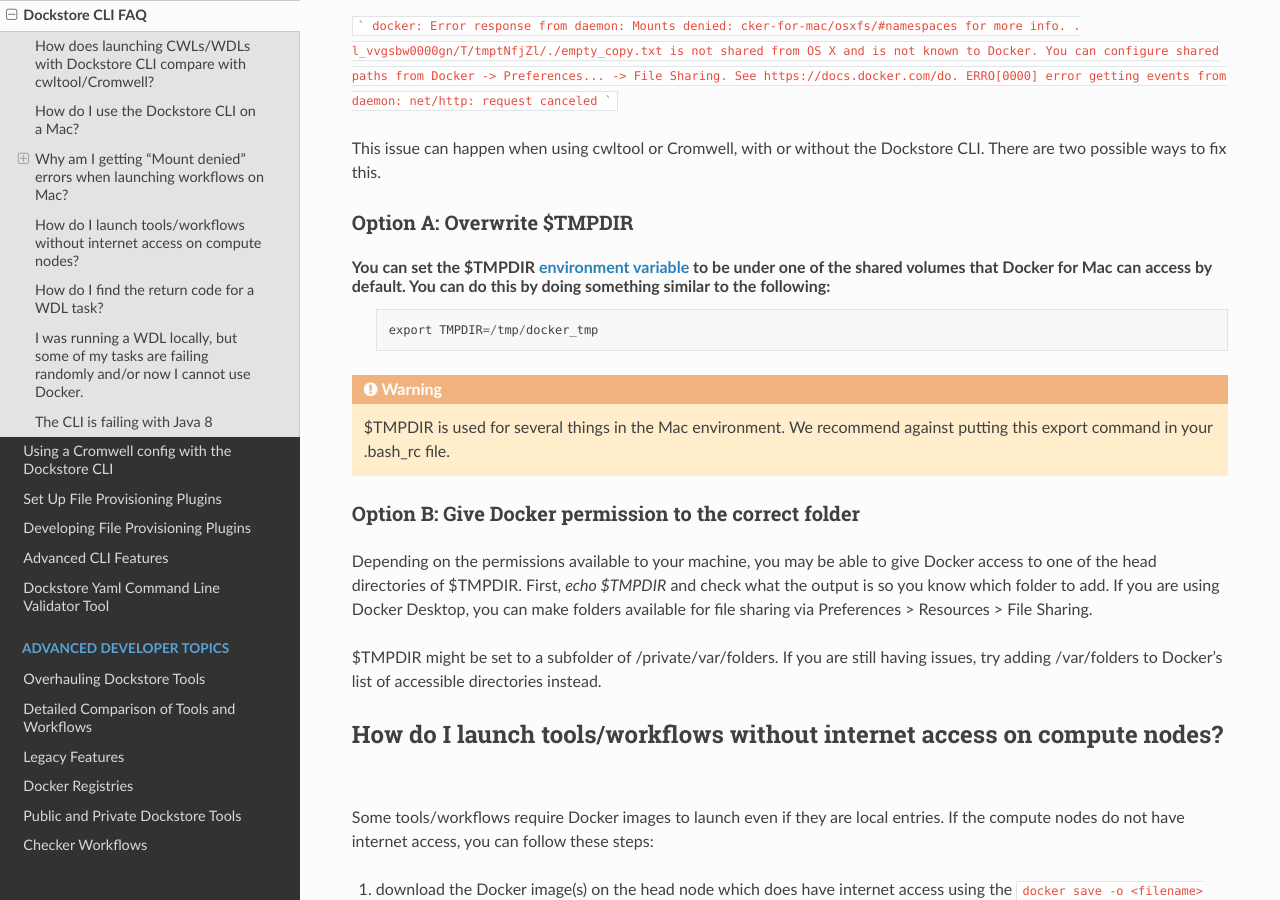
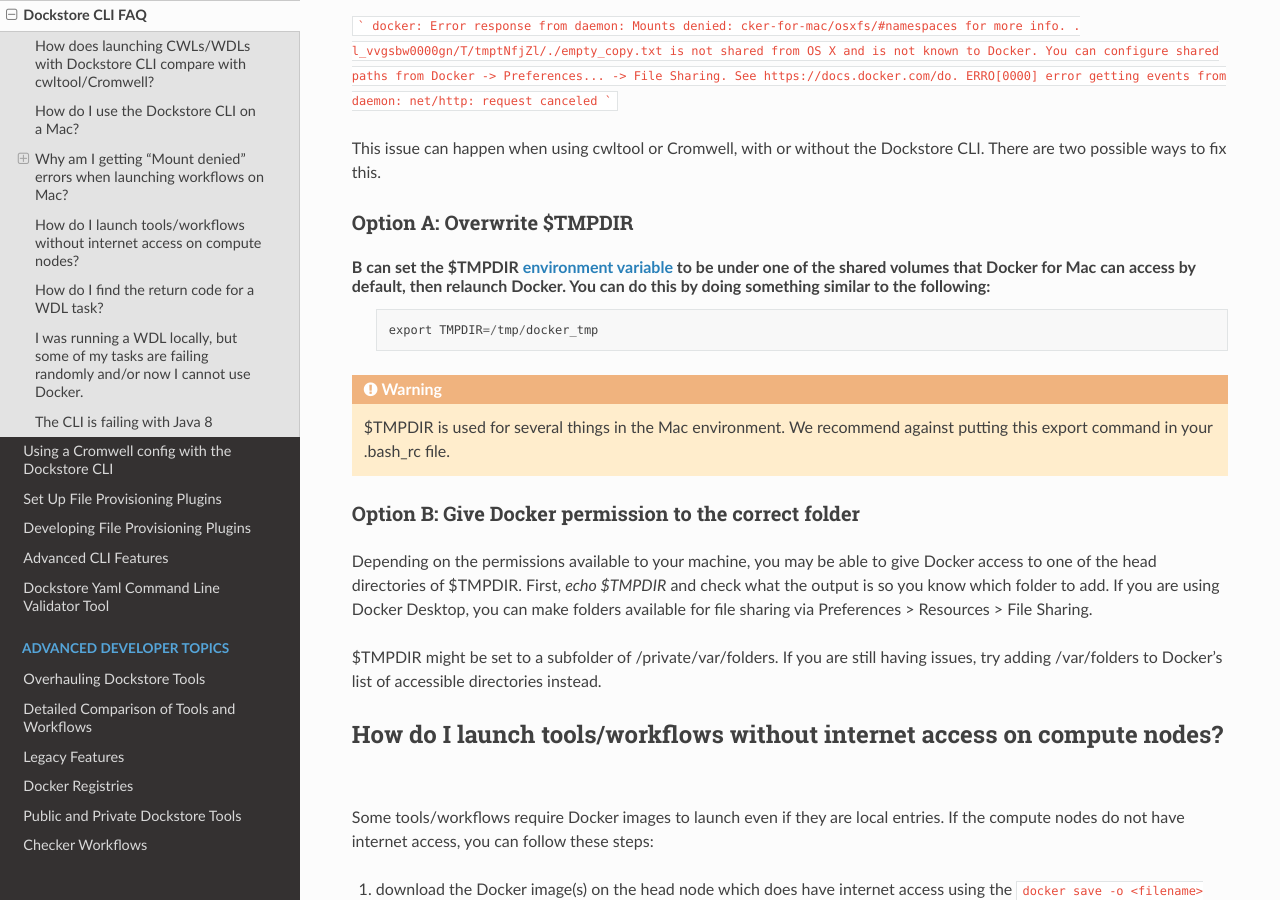
Before and after one commit to dockstore/dockstore-documentation, a Sphinx documentation site: the page built from docs/advanced-topics/dockstore-cli/dockstore-cli-faq.rst, in a window 1280 px wide and 900 px high, scrolled down 1524 px. Built offline with Sphinx 7.4.7 and the Read the Docs theme 2.0.0, drawn with Linux system fonts in a browser that asks for light colours.

Commit message:
tell people to relaunch docker after setting $TMPDIR
https://github.com/dockstore/dockstore-documentation/pull/230/files#r1029939425

```diff
--- a/docs/advanced-topics/dockstore-cli/dockstore-cli-faq.rst
+++ b/docs/advanced-topics/dockstore-cli/dockstore-cli-faq.rst
@@ -52,7 +52,7 @@
 
 Option A: Overwrite $TMPDIR
 ~~~~~~~~~~~~~~~~~~~~~~~~~~~
-You can set the $TMPDIR :ref:`dict environment variable` to be under one of the shared volumes that Docker for Mac can access by default. You can do this by doing something similar to the following:
+B can set the $TMPDIR :ref:`dict environment variable` to be under one of the shared volumes that Docker for Mac can access by default, then relaunch Docker. You can do this by doing something similar to the following:
     ::
 
         export TMPDIR=/tmp/docker_tmp
```
